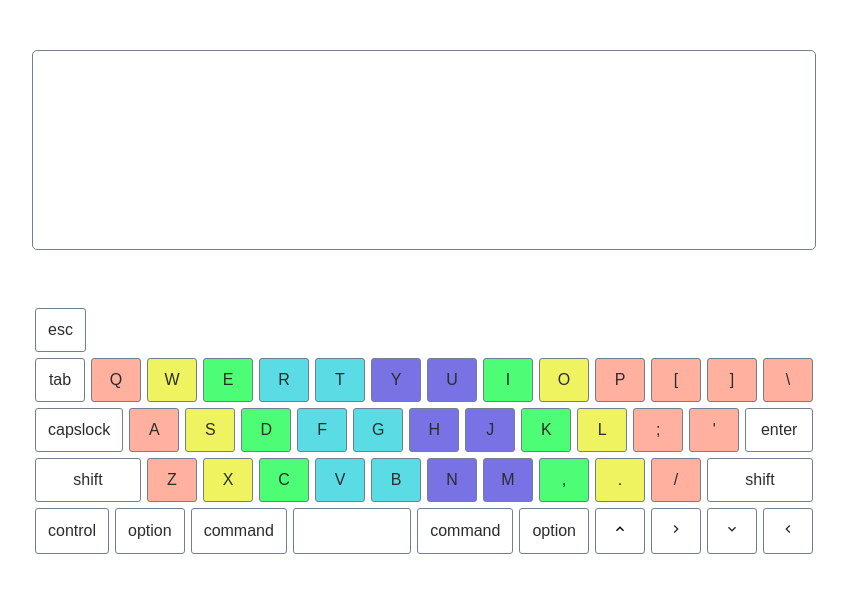
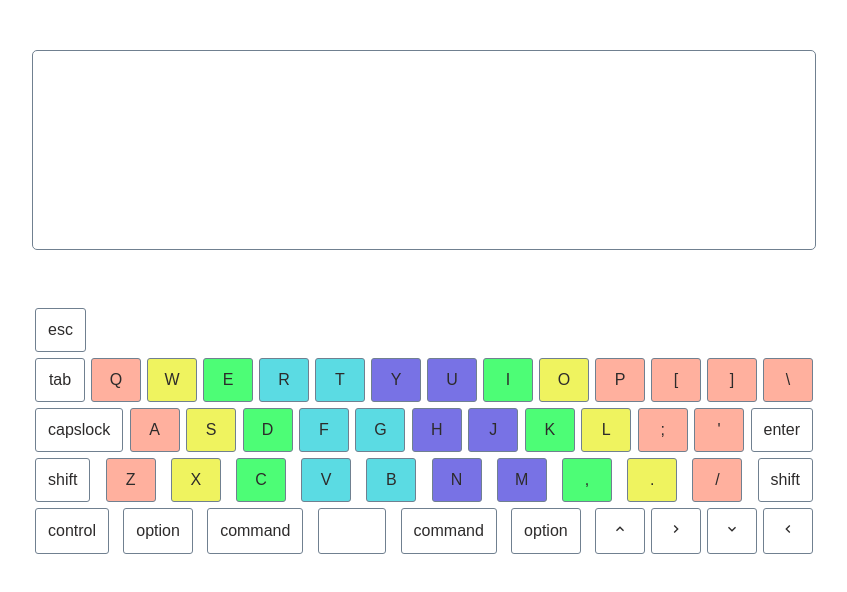
Before and after one commit to fs-engineer/keyboard, a React (Create React App) app: page / in a window 1280 px wide. Shown: the top 592 px of the page, without its empty margins (216-1063 px from the left). Built offline with nearby package versions, Linux system fonts and the light colour scheme.

Commit message:
added type script files

```diff
--- a/src/assets/keyboardData.js
+++ b/src/assets/keyboardData.tsx
@@ -137,28 +137,28 @@ const keyboardData = {
     {
       code: 'ArrowUp',
       name: null,
-      icon: <MdKeyboardArrowUp color="black" />,
+      icon: <MdKeyboardArrowUp color={theme.typography.main} />,
       color: theme.background.white,
       system: true,
     },
     {
       code: 'ArrowRight',
       name: null,
-      icon: <MdKeyboardArrowRight />,
+      icon: <MdKeyboardArrowRight color={theme.typography.main} />,
       color: theme.background.white,
       system: true,
     },
     {
       code: 'ArrowDown',
       name: null,
-      icon: <MdKeyboardArrowDown />,
+      icon: <MdKeyboardArrowDown color={theme.typography.main} />,
       color: theme.background.white,
       system: true,
     },
     {
       code: 'ArrowLeft',
       name: null,
-      icon: <MdKeyboardArrowLeft />,
+      icon: <MdKeyboardArrowLeft color={theme.typography.main} />,
       color: theme.background.white,
       system: true,
     },
--- a/src/components/KeyBtn/KeyBtn.js
+++ /dev/null
@@ -1,29 +0,0 @@
-import { Button } from './KeyBtn.styled';
-import { useEffect, useState } from 'react';
-
-const KeyBtn = ({ name, code, currentKey, bgColor, system, icon }) => {
-  const [isActive, setIsActive] = useState(false);
-
-  useEffect(() => {
-    if (code === currentKey) {
-      setIsActive(true);
-    } else {
-      setIsActive(false);
-    }
-  }, [code, currentKey]);
-
-  return (
-    <Button
-      bgColor={bgColor}
-      system={system}
-      tabIndex="-1"
-      isActive={isActive}
-      data-code={code}
-      type="button"
-    >
-      {icon && !name ? icon : name}
-    </Button>
-  );
-};
-
-export default KeyBtn;
--- a/src/components/KeyBtn/KeyBtn.styled.js
+++ /dev/null
@@ -1,24 +0,0 @@
-import styled from 'styled-components';
-import { theme } from '../../assets';
-
-const isGrow = props =>
-  props['data-code'] === 'Space' ||
-  props['data-code'] === 'ShiftRight' ||
-  props['data-code'] === 'ShiftLeft' ||
-  props['data-code'] === 'Enter'
-    ? 1
-    : 0;
-
-export const Button = styled.button`
-  text-transform: ${props => (props.system ? 'lowercase' : 'uppercase')};
-  font-size: 1rem;
-  color: ${props =>
-    props['data-code'] === 'Space' ? 'transparent' : theme.typography.main};
-  padding: 12px;
-  margin: 3px;
-  background-color: ${props => (props.isActive ? 'orange' : props.bgColor)};
-  border: 1px solid ${theme.border.lightGrey};
-  border-radius: 3px;
-  min-width: 50px;
-  flex-grow: ${isGrow};
-`;
--- /dev/null
+++ b/src/components/KeyBtn/KeyBtn.styled.ts
@@ -0,0 +1,40 @@
+import styled, { DefaultTheme } from 'styled-components';
+import { theme } from '../../assets';
+import { ReactNode } from 'react';
+
+interface IButtonProps {
+  system: boolean;
+  bgColor: string;
+  isActive: boolean;
+  children?: string | ReactNode;
+  tabIndex: number;
+  type: string;
+  theme: DefaultTheme;
+  data: string;
+}
+
+const isGrow = (props: any) => {
+  console.log(props);
+  return props['data-code'] === 'Space' ||
+    props['data-code'] === 'ShiftRight' ||
+    props['data-code'] === 'ShiftLeft' ||
+    props['data-code'] === 'Enter'
+    ? 1
+    : 0;
+};
+
+export const Button = styled.button<IButtonProps>`
+  text-transform: ${(props: IButtonProps) =>
+    props.system ? 'lowercase' : 'uppercase'};
+  font-size: 1rem;
+  color: ${(props: IButtonProps) =>
+    props.data === 'Space' ? 'transparent' : theme.typography.main};
+  padding: 12px;
+  margin: 3px;
+  background-color: ${(props: IButtonProps) =>
+    props.isActive ? 'orange' : props.bgColor};
+  border: 1px solid ${theme.border.lightGrey};
+  border-radius: 3px;
+  min-width: 50px;
+  flex-grow: ${isGrow};
+`;
--- /dev/null
+++ b/src/components/KeyBtn/KeyBtn.tsx
@@ -0,0 +1,53 @@
+import { FC, ReactNode, useEffect, useState } from 'react';
+import { Button } from './KeyBtn.styled';
+
+// interface IRoute {
+//   path: string;
+//   name: string;
+//   icon: ReactNode;
+//   layout: string;
+// }
+
+interface IKeyBtnProps {
+  name: string | null;
+  code: string;
+  currentKey: string;
+  bgColor: string;
+  system: boolean;
+  icon: ReactNode;
+}
+
+const KeyBtn: FC<IKeyBtnProps> = ({
+  name,
+  code,
+  currentKey,
+  bgColor,
+  system,
+  icon,
+}) => {
+  const [isActive, setIsActive] = useState(false);
+
+  useEffect(() => {
+    if (code === currentKey) {
+      setIsActive(true);
+    } else {
+      setIsActive(false);
+    }
+  }, [code, currentKey]);
+
+  // @ts-ignore
+  return (
+    <Button
+      bgColor={bgColor}
+      system={system}
+      tabIndex={-1}
+      isActive={isActive}
+      type="button"
+      data={code}
+    >
+      {icon && !name ? icon : name}
+    </Button>
+  );
+};
+
+export default KeyBtn;
--- /dev/null
+++ b/src/components/KeyBtn/index.ts
@@ -0,0 +1 @@
+export { default as KeyBtn } from './KeyBtn';
--- a/src/components/TrainingWindow/TrainingWindow.js
+++ b/src/components/TrainingWindow/TrainingWindow.tsx
@@ -1,7 +1,7 @@
 import React from 'react';
 import { Container, Window } from './TrainingWindow.styled';
 
-function TrainingWindow(props) {
+function TrainingWindow() {
   return (
     <Container>
       <Window></Window>
--- /dev/null
+++ b/src/components/TrainingWindow/index.ts
@@ -0,0 +1 @@
+export { default as TrainingWindow } from './TrainingWindow';
```
Also changed, not shown: src/components/Layout/Layout.styled.js (deleted, +0 -7 lines), src/assets/index.ts (renamed from src/assets/index.js), src/components/Layout/Layout.js (deleted), src/components/TrainingWindow/TrainingWindow.styled.ts (renamed from src/components/TrainingWindow/TrainingWindow.styled.js).
